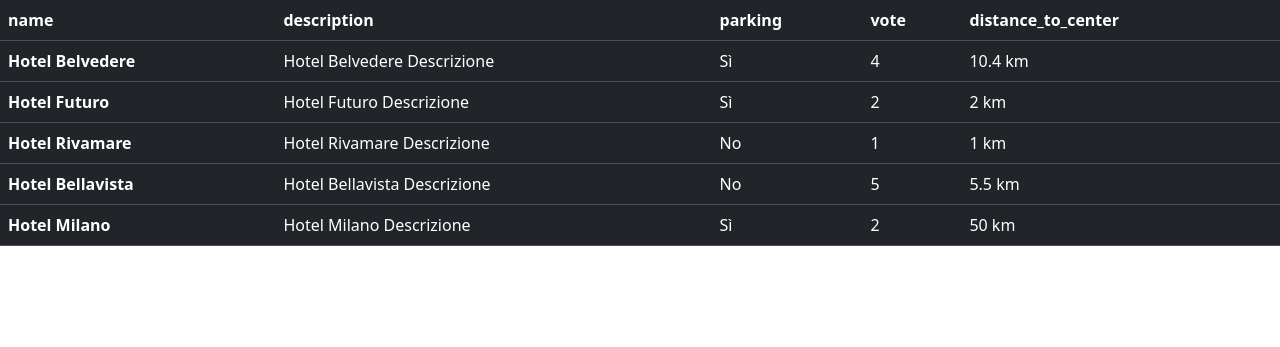
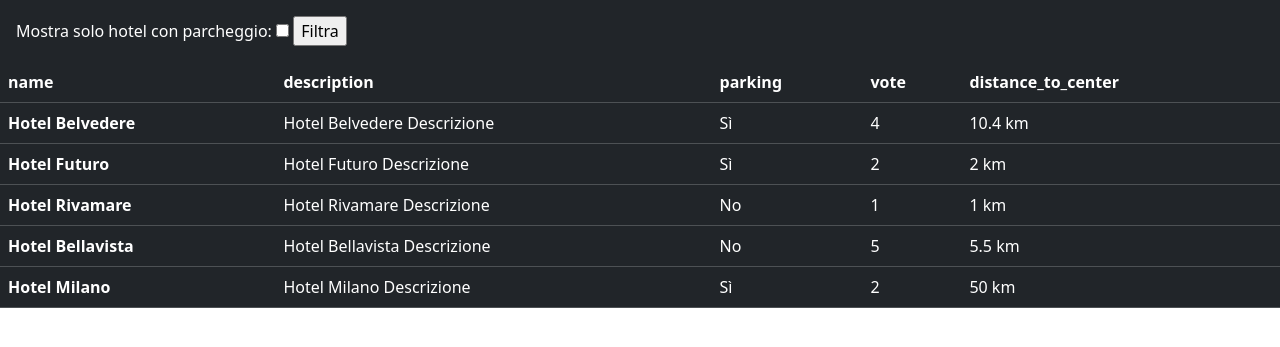
Before and after one commit to DavideAlovisio13/php-hotel, a PHP site: page / in a window 1280 px wide. Shown: the top 347 px of the page. Run offline with PHP 8.4, Linux system fonts and the light colour scheme.

Commit message:
Refactor hotel filtering logic in index.php

```diff
--- a/index.php
+++ b/index.php
@@ -1,5 +1,10 @@
 <?php
 include __DIR__ . "/Models/db.php";
+
+$parking = isset($_GET['parking']) ? $_GET['parking'] : null;
+$hotels = array_filter($hotels, function ($hotel) use ($parking) {
+    return $parking ? $hotel['parking'] : true;
+});
 ?>
 
 <!DOCTYPE html>
@@ -16,6 +21,11 @@ include __DIR__ . "/Models/db.php";
 
 <body>
     <main>
+        <form action="" method="GET" class="bg-dark p-3 text-white">
+            <label for="parking">Mostra solo hotel con parcheggio:</label>
+            <input type="checkbox" id="parking" name="parking" value="1">
+            <input type="submit" value="Filtra">
+        </form>
         <table class="table table-dark">
             <thead>
                 <tr>
```
